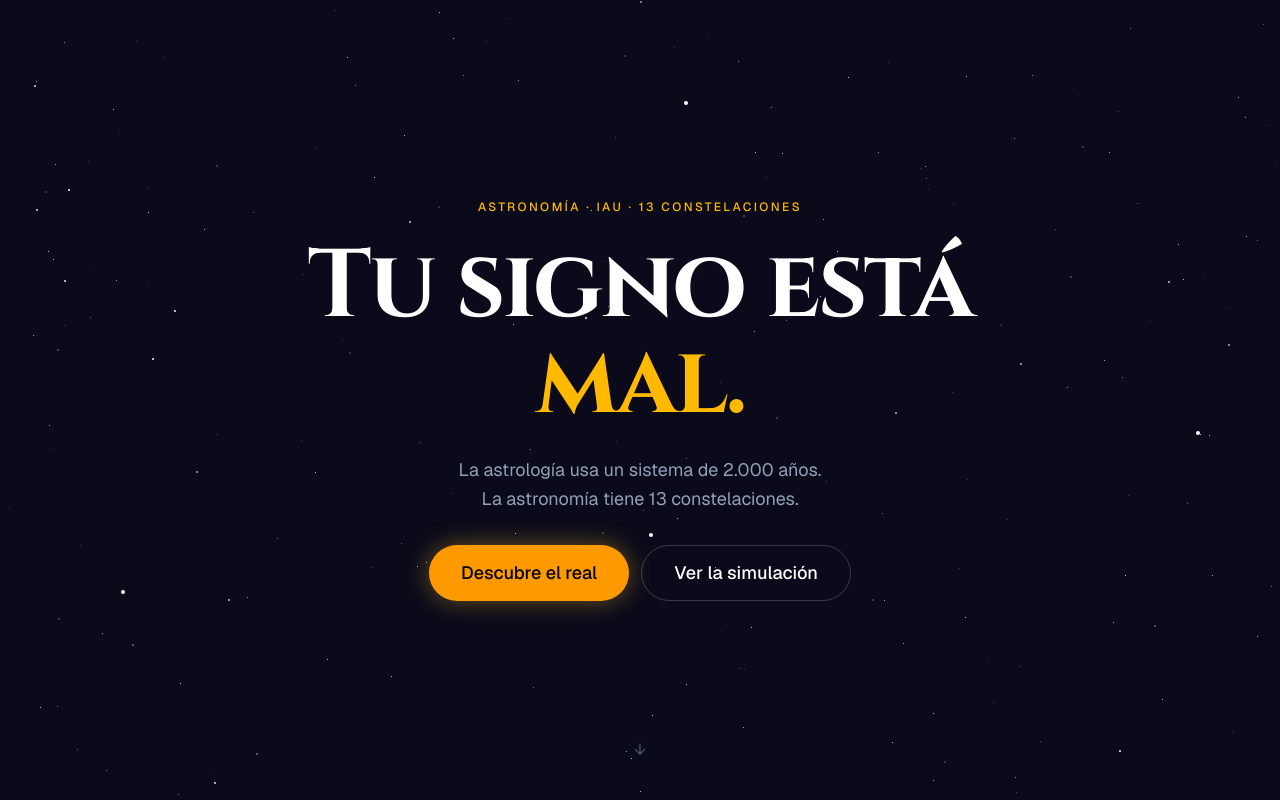
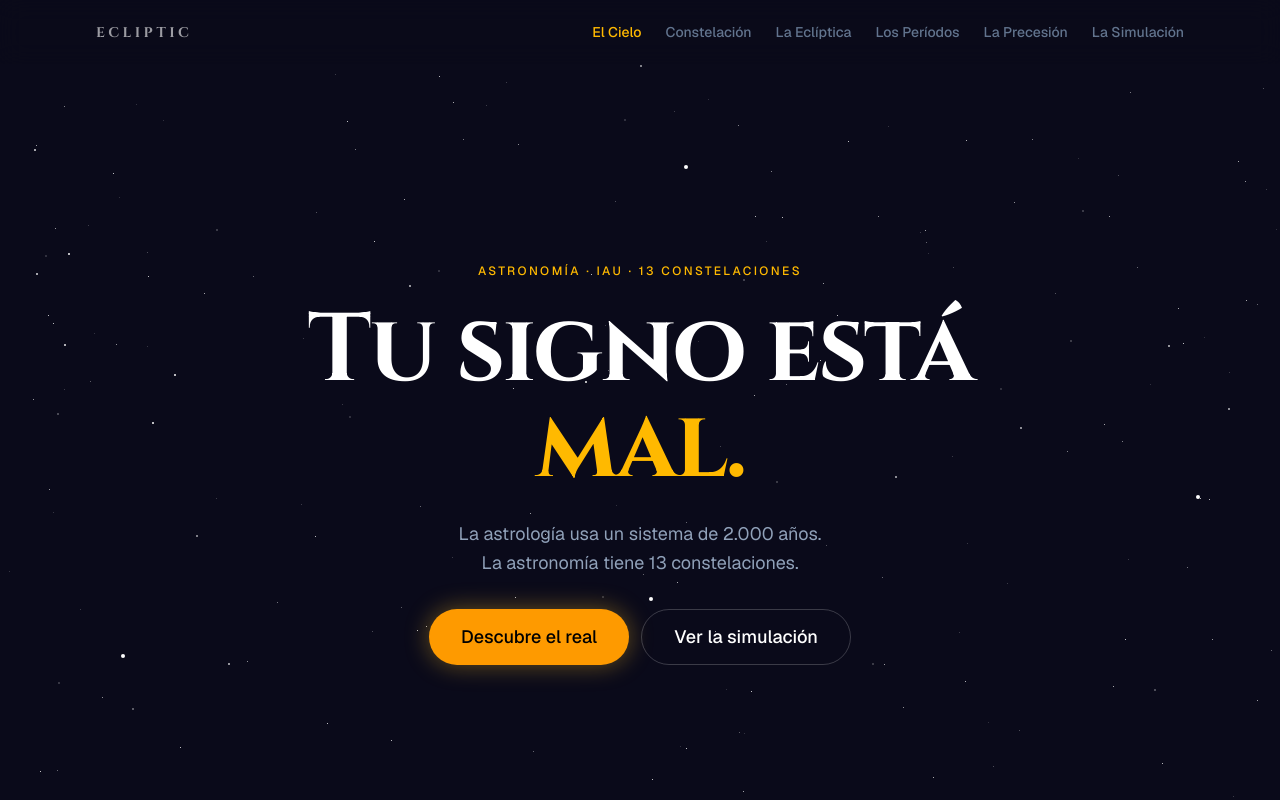
Before and after one commit to dacq7/ecliptic-explorer, a Next.js app: page / in a window 1280 px wide. Shown: the top 800 px of the page. Built offline with nearby package versions, Linux system fonts and the light colour scheme.

Commit message:
feat(nav): global Navbar — ECLIPTIC logo, astronomical labels, mobile hamburger, scroll border

```diff
--- /dev/null
+++ b/app/components/shared/Navbar.tsx
@@ -0,0 +1,111 @@
+'use client'
+
+import Link from 'next/link'
+import { usePathname } from 'next/navigation'
+import { useState, useEffect } from 'react'
+
+const NAV_LINKS = [
+  { href: '/', label: 'El Cielo', exact: true },
+  { href: '/calculator', label: 'Constelación', exact: false },
+  { href: '/learn', label: 'La Eclíptica', exact: false },
+  { href: '/durations', label: 'Los Períodos', exact: false },
+  { href: '/compare', label: 'La Precesión', exact: false },
+  { href: '/simulation', label: 'La Simulación', exact: false },
+]
+
+export function Navbar() {
+  const pathname = usePathname()
+  const [scrolled, setScrolled] = useState(false)
+  const [isOpen, setIsOpen] = useState(false)
+
+  useEffect(() => {
+    const handler = () => setScrolled(window.scrollY > 10)
+    window.addEventListener('scroll', handler, { passive: true })
+    return () => window.removeEventListener('scroll', handler)
+  }, [])
+
+  function isActive(href: string, exact: boolean) {
+    if (exact) return pathname === href
+    return pathname.startsWith(href)
+  }
+
+  return (
+    <nav
+      className={`sticky top-0 z-50 w-full h-16 bg-[#0a0a1a]/80 backdrop-blur-md border-b transition-colors duration-300 ${
+        scrolled ? 'border-white/[0.06]' : 'border-transparent'
+      }`}
+    >
+      <div className="max-w-6xl mx-auto px-4 md:px-8 h-full flex items-center justify-between">
+        {/* Logo */}
+        <Link href="/">
+          <span className="font-display text-sm font-bold tracking-[0.25em] uppercase text-white/60 hover:text-white/90 transition-colors duration-200">
+            ECLIPTIC
+          </span>
+        </Link>
+
+        {/* Desktop links */}
+        <div className="hidden md:flex items-center gap-6">
+          {NAV_LINKS.map(({ href, label, exact }) => (
+            <Link
+              key={href}
+              href={href}
+              className={`text-sm font-medium transition-colors duration-200 ${
+                isActive(href, exact)
+                  ? 'text-amber-400 hover:text-amber-300'
+                  : 'text-slate-500 hover:text-slate-200'
+              }`}
+            >
+              {label}
+            </Link>
+          ))}
+        </div>
+
+        {/* Hamburger — mobile */}
+        <button
+          className="md:hidden flex flex-col justify-center gap-[5px] w-10 h-10 p-2"
+          aria-label={isOpen ? 'Cerrar menú' : 'Abrir menú'}
+          aria-expanded={isOpen}
+          onClick={() => setIsOpen((v) => !v)}
+        >
+          <span
+            className={`w-full h-px bg-white/60 rounded-full transition-all duration-300 origin-center ${
+              isOpen ? 'rotate-45 translate-y-[6px]' : ''
+            }`}
+          />
+          <span
+            className={`w-full h-px bg-white/60 rounded-full transition-all duration-300 origin-center ${
+              isOpen ? 'opacity-0 scale-x-0' : ''
+            }`}
+          />
+          <span
+            className={`w-full h-px bg-white/60 rounded-full transition-all duration-300 origin-center ${
+              isOpen ? '-rotate-45 -translate-y-[6px]' : ''
+            }`}
+          />
+        </button>
+      </div>
+
+      {/* Mobile overlay */}
+      <div
+        className={`fixed inset-0 top-16 z-40 bg-[#0a0a1a]/98 backdrop-blur-md flex flex-col items-center justify-center gap-8 md:hidden transition-opacity duration-200 ${
+          isOpen ? 'opacity-100 pointer-events-auto' : 'opacity-0 pointer-events-none'
+        }`}
+      >
+        {NAV_LINKS.map(({ href, label, exact }) => (
+          <Link
+            key={href}
+            href={href}
+            onClick={() => setIsOpen(false)}
+            className={`font-display text-2xl font-bold tracking-[0.1em] uppercase transition-colors duration-200 ${
+              isActive(href, exact)
+                ? 'text-amber-400'
+                : 'text-slate-300 hover:text-white'
+            }`}
+          >
+            {label}
+          </Link>
+        ))}
+      </div>
+    </nav>
+  )
+}
--- a/app/layout.tsx
+++ b/app/layout.tsx
@@ -1,6 +1,7 @@
 import type { Metadata } from "next";
 import { Cinzel, Geist, Geist_Mono } from "next/font/google";
 import "./globals.css";
+import { Navbar } from "@/app/components/shared/Navbar";
 
 const cinzel = Cinzel({
   variable: "--font-cinzel",
@@ -34,7 +35,10 @@ export default function RootLayout({
       lang="en"
       className={`${cinzel.variable} ${geistSans.variable} ${geistMono.variable} h-full antialiased`}
     >
-      <body className="min-h-full flex flex-col">{children}</body>
+      <body className="min-h-full flex flex-col">
+        <Navbar />
+        {children}
+      </body>
     </html>
   );
 }
```
